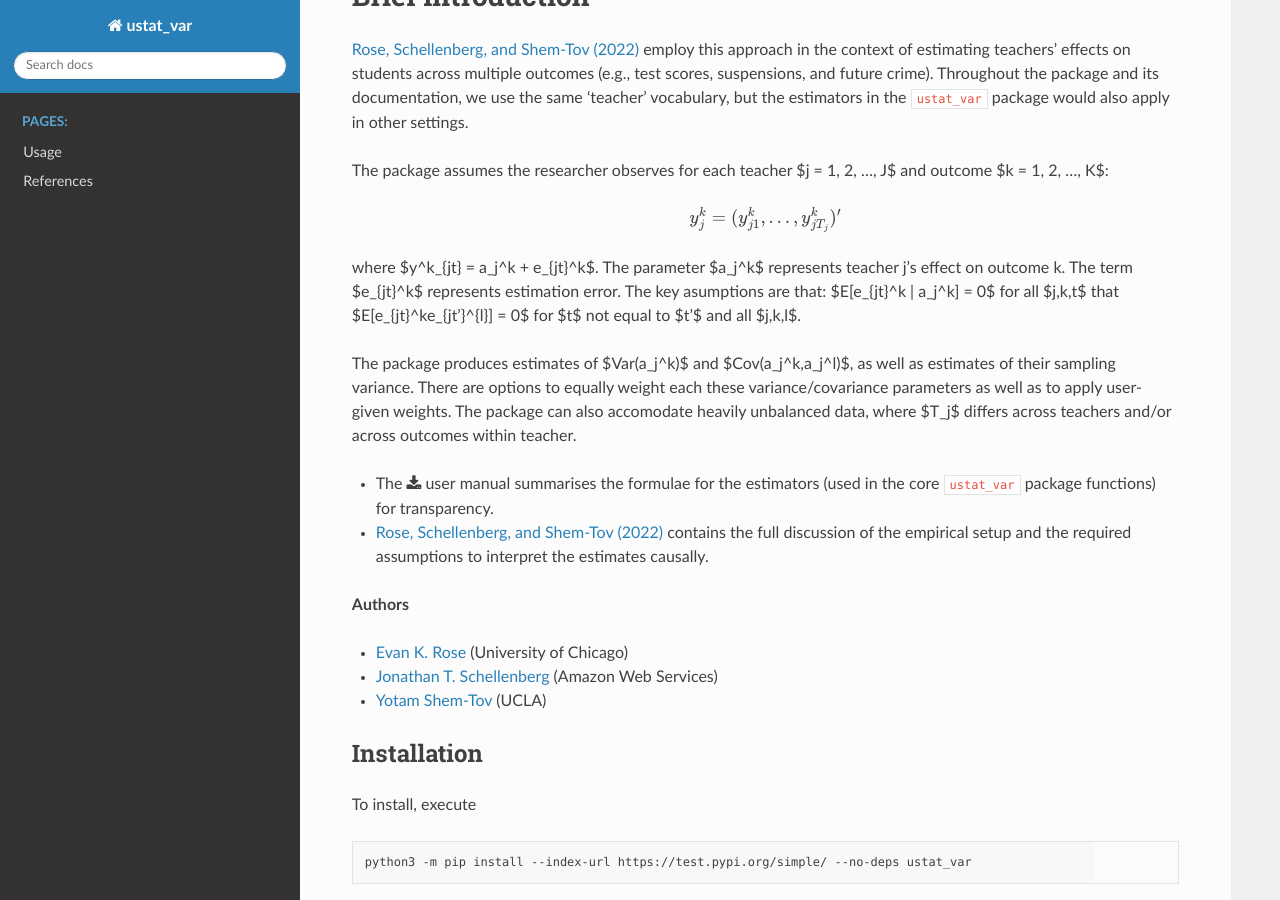
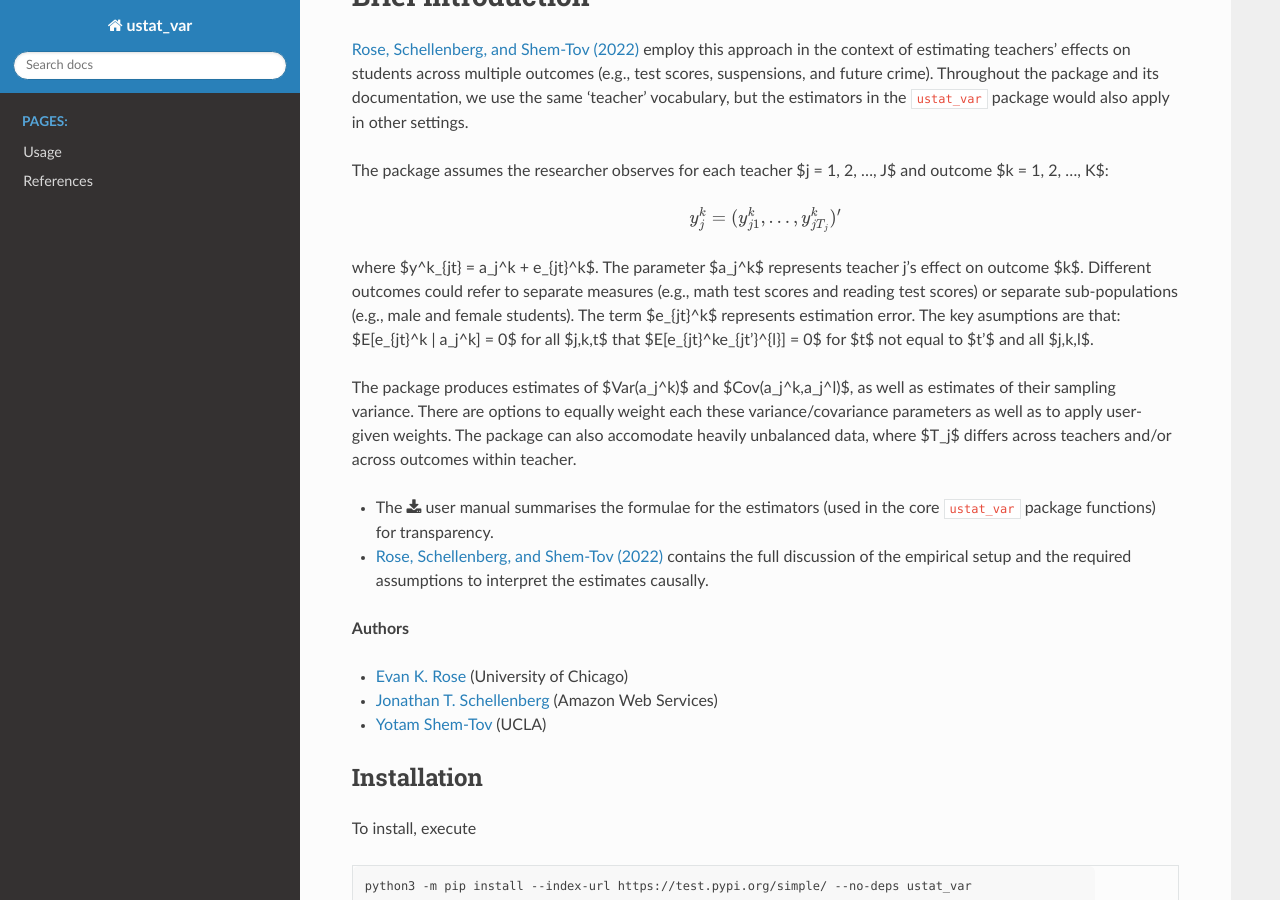
Before and after one commit to jkmulq/ustat_var, a Sphinx documentation site: the page built from docs/source/index.rst, in a window 1280 px wide and 900 px high, scrolled down 327 px. Built offline with Sphinx 7.4.7 and the Read the Docs theme 3.1.0, drawn with Linux system fonts in a browser that asks for light colours.

Commit message:
Update index.rst

```diff
--- a/docs/source/index.rst
+++ b/docs/source/index.rst
@@ -22,7 +22,7 @@ The package assumes the researcher observes for each teacher $j = 1, 2, ..., J$
 
 $$y^k_j = (y^k_{j1}, ..., y^k_{jT_j})'$$
 
-where $y^k_{jt} = a_j^k + e_{jt}^k$. The parameter $a_j^k$ represents teacher j's effect on outcome k. The term $e_{jt}^k$ represents estimation error. The key asumptions are that: $E[e_{jt}^k | a_j^k] = 0$ for all $j,k,t$ that $E[e_{jt}^ke_{jt'}^{l}] = 0$ for $t$ not equal to $t'$ and all $j,k,l$.
+where $y^k_{jt} = a_j^k + e_{jt}^k$. The parameter $a_j^k$ represents teacher j's effect on outcome $k$. Different outcomes could refer to separate measures (e.g., math test scores and reading test scores) or separate sub-populations (e.g., male and female students). The term $e_{jt}^k$ represents estimation error. The key asumptions are that: $E[e_{jt}^k | a_j^k] = 0$ for all $j,k,t$ that $E[e_{jt}^ke_{jt'}^{l}] = 0$ for $t$ not equal to $t'$ and all $j,k,l$.
 
 The package produces estimates of $Var(a_j^k)$ and $Cov(a_j^k,a_j^l)$, as well as estimates of their sampling variance. There are options to equally weight each these variance/covariance parameters as well as to apply user-given weights. The package can also accomodate heavily unbalanced data, where $T_j$ differs across teachers and/or across outcomes within teacher.
 
```
